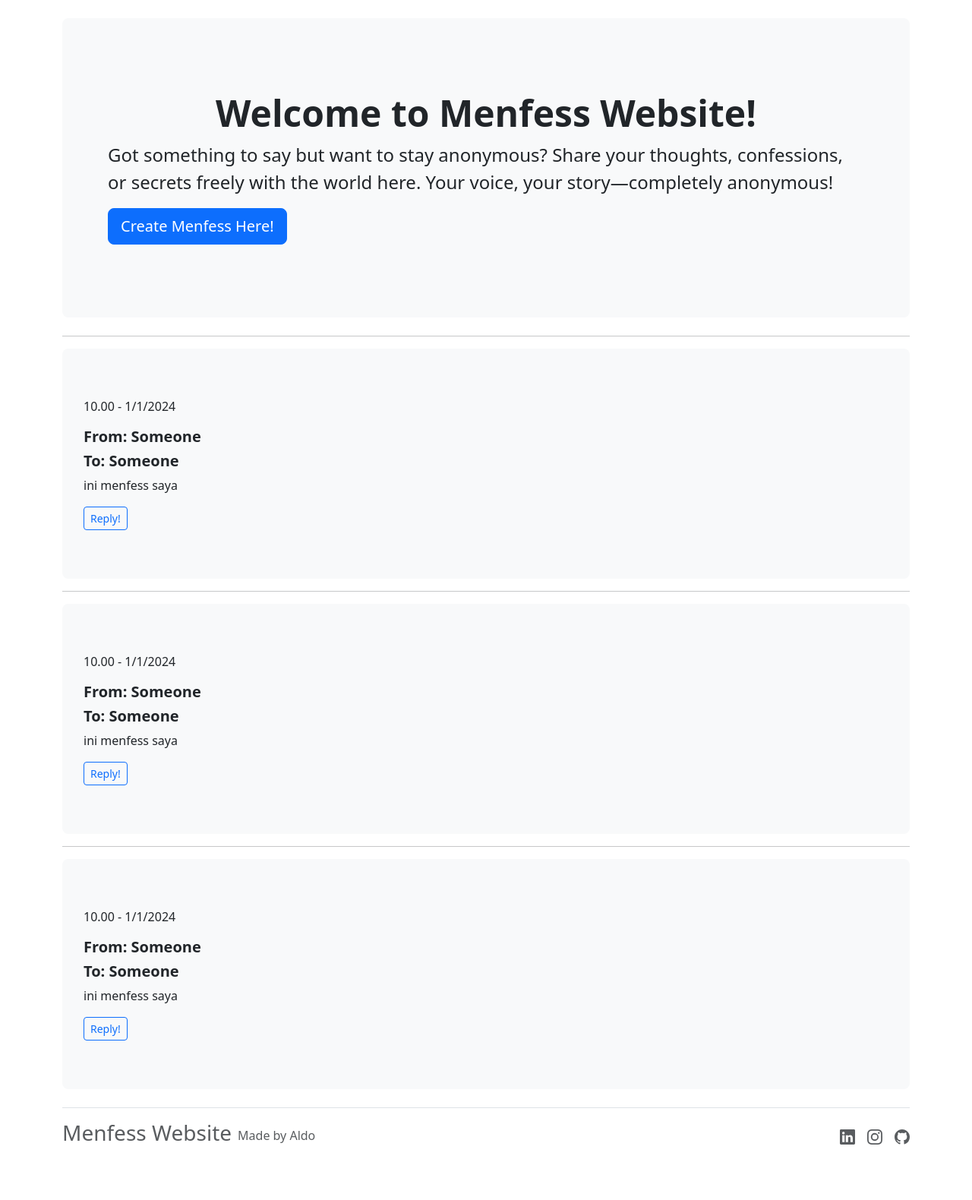
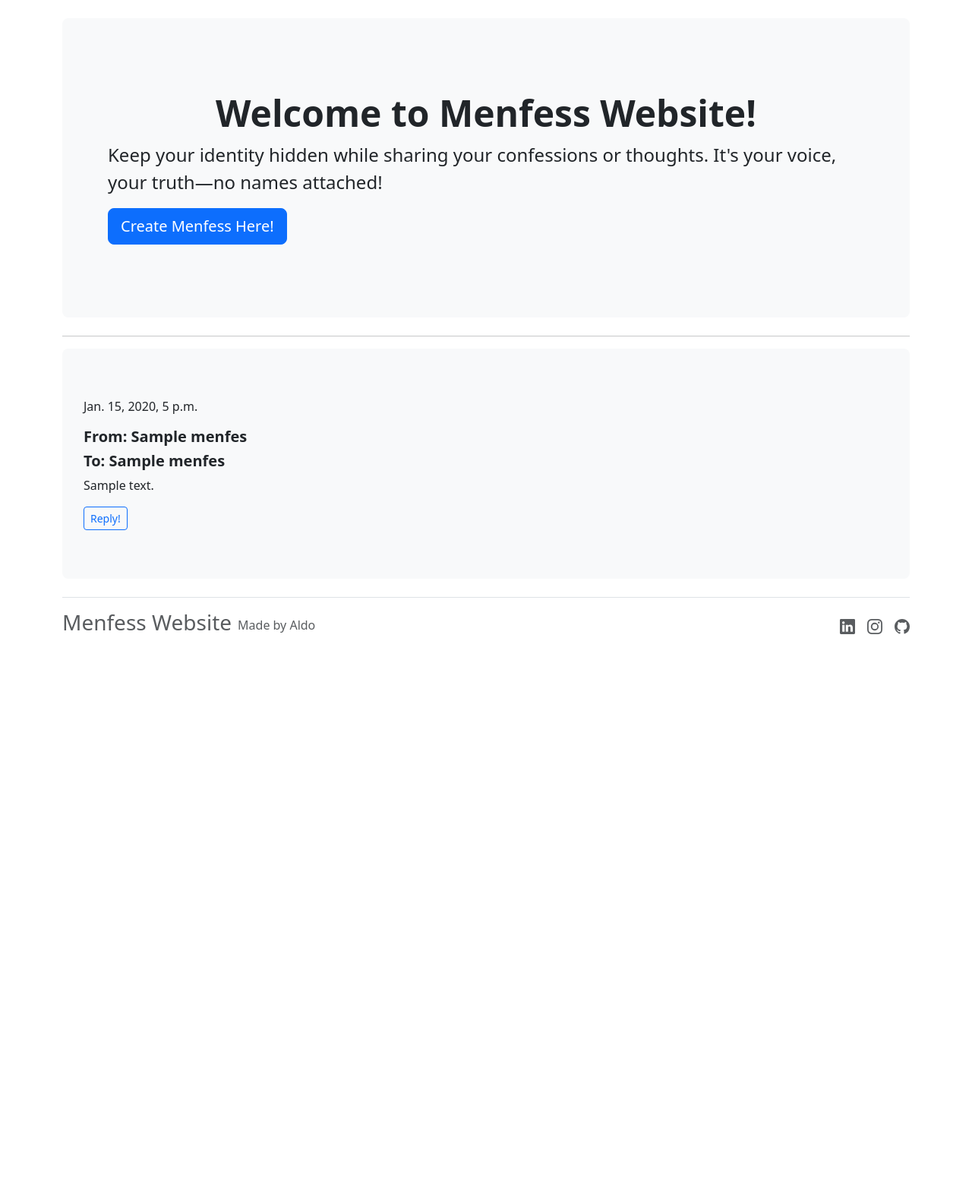
Before and after one commit to HeraldoArman/menfess-app, a Django app: page / in a window 1280 px wide. Shown: the part 113-1693 px from the top of the page at 76% size. After the commit the page ends 948 px from the top, so only its background shows below. Run offline with Django 5.2, Linux system fonts and the light colour scheme; tables that the repository leaves empty hold one stand-in row (values such as "Sample post").

Commit message:
menambahkan form create dan reply

```diff
--- a/menfess/settings.py
+++ b/menfess/settings.py
@@ -112,7 +112,7 @@ AUTH_PASSWORD_VALIDATORS = [
 
 LANGUAGE_CODE = 'en-us'
 
-TIME_ZONE = 'UTC'
+TIME_ZONE = 'Asia/Jakarta'
 
 USE_I18N = True
 
--- a/menfess/urls.py
+++ b/menfess/urls.py
@@ -22,5 +22,5 @@ urlpatterns = [
     path('admin/', admin.site.urls, name="admin"),
     path('', views.index, name="index"),
     path('create/', views.create, name="create"),
-    path('reply/', views.reply, name="reply"),
+    path('reply/<slug:slug>', views.reply, name="reply"),
 ]
--- a/menfess_app/models.py
+++ b/menfess_app/models.py
@@ -7,7 +7,7 @@ class Menfess(models.Model):
     from_name = models.CharField(max_length=255)
     to_name = models.CharField(max_length=255)
     message = models.TextField()
-    date = models.DateTimeField(default=timezone.now)
+    date = models.DateTimeField(default=timezone.localtime(timezone.now()))
     slug = models.SlugField(unique=True, blank=True)
 
     def save(self, *args, **kwargs):
--- a/menfess_app/views.py
+++ b/menfess_app/views.py
@@ -1,19 +1,64 @@
-from django.shortcuts import render, redirect
+from django.shortcuts import render, redirect, get_object_or_404
 from menfess_app import forms
+from menfess_app.models import Menfess, Reply
+import random
 # Create your views here.
+
 def index(request):
-    return render(request, "menfess_app/index.html")
+    menfess_data = Menfess.objects.all().order_by('-date')
+
+    random_caption = ["Have a confession or secret to share? Say it anonymously and let your story be heard without revealing your identity. Speak your truth safely here!",
+                      "Want to vent or confess without anyone knowing it's you? Here, your thoughts are safe and anonymous. Let it all out—completely free of judgment!",
+                      "Need a space to share what's on your mind without the spotlight? Drop your thoughts here—anonymously and effortlessly. Your voice, your way!",
+                      "Got something on your chest? Share your feelings, stories, or secrets anonymously. It's your moment, without the world knowing it's you!",
+                      "Looking for a safe place to confess or speak your mind? Share your thoughts here without revealing who you are. Your story, your secret!",
+                      "Keep your identity hidden while sharing your confessions or thoughts. It's your voice, your truth—no names attached!",
+                      "Feeling the need to speak up but want to remain unseen? Share your thoughts, secrets, and confessions anonymously. We've got your back!",
+                      "Say what you need to say, no strings attached. Confess, vent, or share your story in total anonymity. Your voice, your space!",
+                      "Got a secret or thought that you can't keep in? Share it here without revealing your identity. Speak freely, we keep it anonymous!",
+                      "Sometimes, you just need to get something off your chest. Share your thoughts and feelings with the world anonymously. Your secret is safe with us!",
+                      "Got something to say but want to stay anonymous? Share your thoughts, confessions, or secrets freely with the world here. Your voice, your story—completely anonymous!"]
+    caption = random.choice(random_caption)
+
+    return render(request, "menfess_app/index.html", context={'menfess_data':menfess_data,
+                                                              'caption': caption})
 
 def create(request):
     form = forms.CreateMenfess()
     if request.method == 'POST':
         form = forms.CreateMenfess(request.POST)
         if form.is_valid():
-            print(form.cleaned_data)
             form.save()
             return redirect('index')
 
-    return render(request, "menfess_app/create_menfess.html", context={'form': form})
+    return render(request, "menfess_app/create_menfess.html", context={'form': form,})
 
-def reply(request):
-    return render(request, "menfess_app/reply.html")
+# def reply(request, slug):
+#     form = forms.Reply()
+#     get_reply = get_object_or_404(Menfess, slug=slug)
+#     if request.method == 'POST':
+#         form = forms.Reply(request.POST)
+#         if form.is_valid():
+#             reply = form.save()
+
+#             form.save()
+#             return redirect('reply')
+#     return render(request, "menfess_app/reply.html", context={'form': form, 'reply':get_reply})
+
+
+def reply(request, slug):
+    post = get_object_or_404(Menfess, slug=slug)  # Mengambil berdasarkan slug
+
+    form = forms.ReplyMenfess()
+    all_reply = Reply.objects.filter(menfess=post.pk).order_by('-reply_date')
+    if request.method == 'POST':
+        form = forms.ReplyMenfess(request.POST)
+
+        if form.is_valid():
+            reply = form.save(commit=False)
+            reply.menfess = post  # Hubungkan reply dengan post terkait
+            reply.save()
+            form = forms.ReplyMenfess()
+            return redirect(f'{request.path}#{reply.pk}')# Arahkan ke halaman index setelah reply
+
+    return render(request, "menfess_app/reply.html", context={'form': form, 'post': post, 'all_reply': all_reply})
--- a/templates/menfess_app/index.html
+++ b/templates/menfess_app/index.html
@@ -6,48 +6,25 @@
           <div class="p-5 mb-4 bg-body-tertiary rounded-3">
               <div class="container-fluid py-5">
                   <h1 class="display-5 fw-bold">Welcome to Menfess Website!</h1>
-                  <p class="col-md-15 fs-4">Got something to say but want to stay anonymous? Share your thoughts, confessions, or secrets freely with the world here. Your voice, your story—completely anonymous!</p>
+                  <p class="col-md-15 fs-4">{{caption}}</p>
                   <a class="btn btn-primary btn-lg" type="button" href="{% url "create" %}">Create Menfess Here!</a>
               </div>
           </div>
         </section>
-
+        {% for data in menfess_data %}
         <section class="hidden">
           <hr>
           <div class="p-3 mb-3 bg-body-tertiary rounded-3">
               <div class="container-fluid py-5">
-                  <p class="fw-light">10.00 - 1/1/2024</p>
-                  <h5 class="display-10 fw-bold">From: Someone</h5>
-                  <h5 class="display-10 fw-bold">To: Someone</h5>
-                  <p class="col-md-15 fs-10">ini menfess saya</p>
-                  <a class="btn btn-outline-primary btn-sm" type="button" href="{% url "reply" %}">Reply!</a>
+                  <p class="fw-light">{{data.date}}</p>
+                  <h5 class="display-10 fw-bold">From: {{data.from_name}}</h5>
+                  <h5 class="display-10 fw-bold">To: {{data.to_name}}</h5>
+                  <p class="col-md-15 fs-10">{{data.message}}</p>
+
+                  <a class="btn btn-outline-primary btn-sm" type="button" href="{% url "reply" data.slug %}">Reply!</a>
               </div>
           </div>
         </section>
+        {% endfor %}
 
-        <section class="hidden">
-          <hr>
-          <div class="p-3 mb-3 bg-body-tertiary rounded-3">
-              <div class="container-fluid py-5">
-                  <p class="fw-light">10.00 - 1/1/2024</p>
-                  <h5 class="display-10 fw-bold">From: Someone</h5>
-                  <h5 class="display-10 fw-bold">To: Someone</h5>
-                  <p class="col-md-15 fs-10">ini menfess saya</p>
-                  <a class="btn btn-outline-primary btn-sm" type="button" href="{% url "reply" %}">Reply!</a>
-              </div>
-          </div>
-        </section>
-
-        <section class="hidden">
-          <hr>
-          <div class="p-3 mb-3 bg-body-tertiary rounded-3">
-              <div class="container-fluid py-5">
-                  <p class="fw-light">10.00 - 1/1/2024</p>
-                  <h5 class="display-10 fw-bold">From: Someone</h5>
-                  <h5 class="display-10 fw-bold">To: Someone</h5>
-                  <p class="col-md-15 fs-10">ini menfess saya</p>
-                  <a class="btn btn-outline-primary btn-sm" type="button" href="{% url "reply" %}">Reply!</a>
-              </div>
-          </div>
-        </section>
         {% endblock body_block %}
```
Also changed, not shown: menfess_app/forms.py (+17 -4 lines), templates/menfess_app/reply.html (+19 -22 lines), db.sqlite3, menfess_app/migrations/0002_alter_menfess_date.py (added), menfess_app/migrations/0003_alter_menfess_date.py (added), 1 other file.
